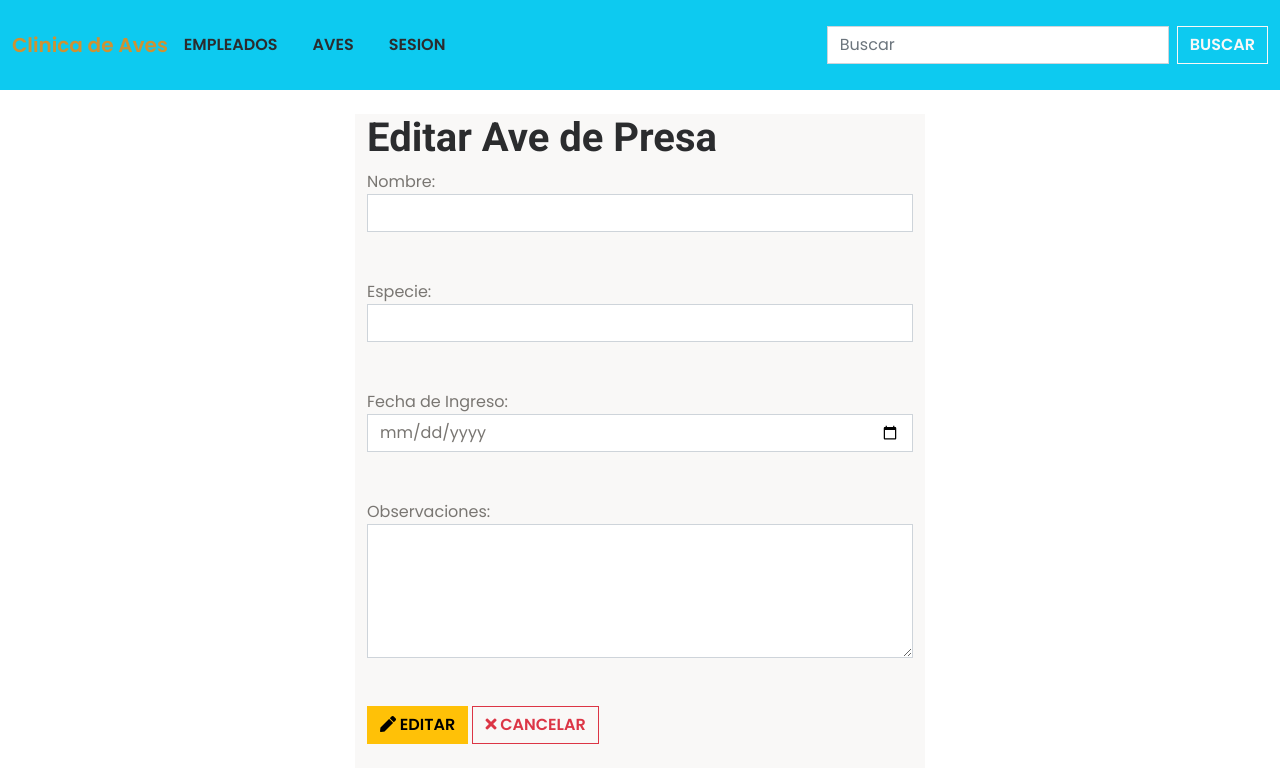
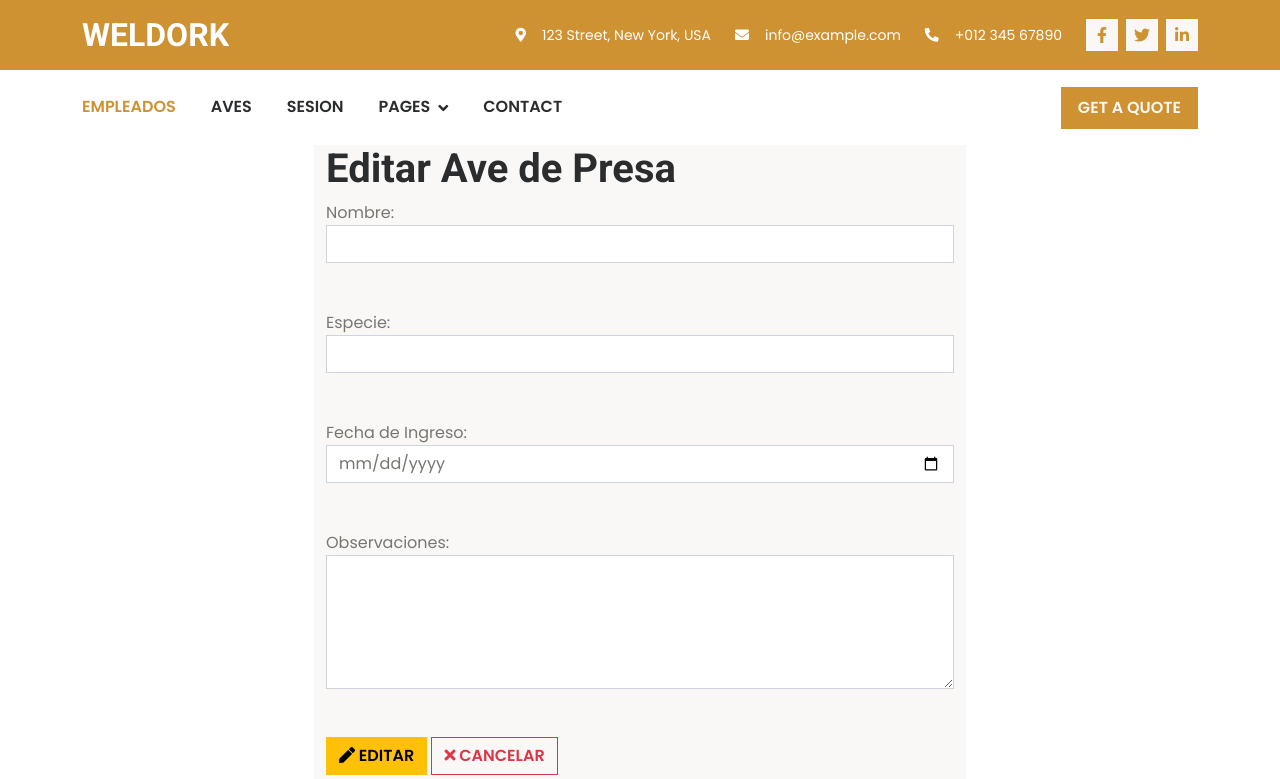
Before and after one commit to Jajasaludos89/Clinica, a Django app: template Aplicaciones/Modulo/templates/editarAve.html in a window 1280 px wide. Shown: the top 779 px of the page. Run offline with Django 3.2, Linux system fonts and the light colour scheme; the template is opened without the code that fills it, so the values that code supplies are empty; some libraries are stand-ins or nearby versions; grey boxes are pictures that could not be loaded.

Commit message:
cambios finales 3.0

```diff
--- a/Aplicaciones/Modulo/templates/plantilla.html
+++ b/Aplicaciones/Modulo/templates/plantilla.html
@@ -1,72 +1,115 @@
+{% load static %}
 <!DOCTYPE html>
-<html lang="es">
+<html lang="en">
+
 <head>
-    {% load static %}
     <meta charset="utf-8">
-    <title>Clinica de Aves</title>
+    <title>WELDORK - Welding Website Template</title>
     <meta content="width=device-width, initial-scale=1.0" name="viewport">
+    <meta content="" name="keywords">
+    <meta content="" name="description">
 
+    <!-- Favicon -->
     <link href="{% static 'img/favicon.ico' %}" rel="icon">
 
+    <!-- Google Web Fonts -->
     <link rel="preconnect" href="https://fonts.googleapis.com">
     <link rel="preconnect" href="https://fonts.gstatic.com" crossorigin>
     <link href="https://fonts.googleapis.com/css2?family=Poppins:wght@400;600&family=Roboto:wght@700;800&display=swap" rel="stylesheet">
 
+    <!-- Icon Font Stylesheet -->
     <link href="https://cdnjs.cloudflare.com/ajax/libs/font-awesome/5.10.0/css/all.min.css" rel="stylesheet">
     <link rel="stylesheet" href="https://cdn.jsdelivr.net/npm/bootstrap-icons@1.10.4/font/bootstrap-icons.css">
 
+    <!-- Libraries Stylesheet -->
     <link href="{% static 'lib/animate/animate.min.css' %}" rel="stylesheet">
     <link href="{% static 'lib/owlcarousel/assets/owl.carousel.min.css' %}" rel="stylesheet">
 
+    <!-- Customized Bootstrap Stylesheet -->
     <link href="{% static 'css/bootstrap.min.css' %}" rel="stylesheet">
 
+    <!-- Template Stylesheet -->
     <link href="{% static 'css/style.css' %}" rel="stylesheet">
+</head>
 
-    <script src="https://cdn.jsdelivr.net/npm/sweetalert2@11"></script>
-</head>
 <body>
-
-    <div id="spinner"
-        class="show bg-white position-fixed translate-middle w-100 vh-100 top-50 start-50 d-flex align-items-center justify-content-center">
+    <!-- Spinner Start -->
+    <div id="spinner" class="show bg-white position-fixed translate-middle w-100 vh-100 top-50 start-50 d-flex align-items-center justify-content-center">
         <div class="spinner-border text-primary" role="status" style="width: 3rem; height: 3rem;"></div>
     </div>
+    <!-- Spinner End -->
 
-    <a href="#" class="btn btn-lg btn-primary btn-lg-square back-to-top"><i class="bi bi-arrow-up"></i></a>
+    <!-- Topbar Start -->
+    <div class="container-fluid bg-primary text-white d-none d-lg-flex wow fadeIn" data-wow-delay="0.1s">
+        <div class="container py-3">
+            <div class="d-flex align-items-center">
+                <a href="index.html">
+                    <h2 class="text-white fw-bold m-0">WELDORK</h2>
+                </a>
+                <div class="ms-auto d-flex align-items-center">
+                    <small class="ms-4"><i class="fa fa-map-marker-alt me-3"></i>123 Street, New York, USA</small>
+                    <small class="ms-4"><i class="fa fa-envelope me-3"></i>info@example.com</small>
+                    <small class="ms-4"><i class="fa fa-phone-alt me-3"></i>+012 345 67890</small>
+                    <div class="ms-3 d-flex">
+                        <a class="btn btn-sm-square btn-light text-primary ms-2" href="#"><i class="fab fa-facebook-f"></i></a>
+                        <a class="btn btn-sm-square btn-light text-primary ms-2" href="#"><i class="fab fa-twitter"></i></a>
+                        <a class="btn btn-sm-square btn-light text-primary ms-2" href="#"><i class="fab fa-linkedin-in"></i></a>
+                    </div>
+                </div>
+            </div>
+        </div>
+    </div>
+    <!-- Topbar End -->
 
-    <nav class="navbar navbar-expand-lg bg-info">
-        <div class="container-fluid">
-            <a class="navbar-brand" href="/"><b>Clinica de Aves</b></a>
-            <button class="navbar-toggler" type="button" data-bs-toggle="collapse" data-bs-target="#navbarSupportedContent">
+    <!-- Navbar Start -->
+    <div class="container-fluid bg-white sticky-top wow fadeIn" data-wow-delay="0.1s">
+        <div class="container">
+            <nav class="navbar navbar-expand-lg bg-white navbar-light p-lg-0">
+                <a href="index.html" class="navbar-brand d-lg-none">
+                    <h1 class="fw-bold m-0">WELDORK</h1>
+                </a>
+                <button type="button" class="navbar-toggler me-0" data-bs-toggle="collapse" data-bs-target="#navbarCollapse">
                     <span class="navbar-toggler-icon"></span>
                 </button>
-            <div class="collapse navbar-collapse" id="navbarSupportedContent">
-                <ul class="navbar-nav me-auto mb-2 mb-lg-0">
-                    <li class="nav-item"><a class="nav-link" href="/">Empleados</a></li>
-                    <li class="nav-item"><a class="nav-link" href="/aves">Aves</a></li>
-                    <li class="nav-item"><a class="nav-link" href="/sesiones">Sesion</a></li>
-                </ul>
-                <form class="d-flex" role="search">
-                    <input class="form-control me-2" type="search" placeholder="Buscar">
-                    <button class="btn btn-outline-light" type="submit">Buscar</button>
-                </form>
+                <div class="collapse navbar-collapse" id="navbarCollapse">
+                    <div class="navbar-nav">
+                        <a href="/" class="nav-item nav-link active">Empleados</a>
+                        <a href="/aves" class="nav-item nav-link">Aves</a>
+                        <a href="/sesiones" class="nav-item nav-link">Sesion</a>
+                        <div class="nav-item dropdown">
+                            <a href="#" class="nav-link dropdown-toggle" data-bs-toggle="dropdown">Pages</a>
+                            <div class="dropdown-menu bg-light rounded-0 rounded-bottom m-0">
+                                <a href="feature.html" class="dropdown-item">Features</a>
+                                <a href="team.html" class="dropdown-item">Our Team</a>
+                                <a href="testimonial.html" class="dropdown-item">Testimonial</a>
+                                <a href="appoinment.html" class="dropdown-item">Appoinment</a>
+                                <a href="404.html" class="dropdown-item">404 Page</a>
+                                <li class="nav-item">
+                            </div>
+                        </div>
+                        <a href="contact.html" class="nav-item nav-link">Contact</a>
+                    </div>
+                    <div class="ms-auto d-none d-lg-block">
+                        <a href="#" class="btn btn-primary py-2 px-3">Get A Quote</a>
                     </div>
                 </div>
             </nav>
+        </div>
+    </div>
+    <!-- Navbar End -->
 
-    <div class="container py-4">
     {% block contenido %}
     {% endblock %}
-    </div>
 
-    <div class="row bg-info text-white text-center p-4">
-        <div class="col-md-4">
+    <div class="row bg-info" style="padding:20px; color:white;">
+        <div class="col-md-4 text-center">
             <img height="100px" src="https://repositorio.uce.edu.ec/archivos/dsaltamirano/Bolsa_de_empleo/bolsa-de-empleo_0.jpg" alt="">
         </div>
-        <div class="col-md-4">
+        <div class="col-md-4 text-center">
             <h4><b>Desarrollado por:</b></h4>
             <h5>Javier Pilco</h5>
         </div>
-        <div class="col-md-4">
+        <div class="col-md-4 text-center">
             <h1>Latacunga 2025</h1>
         </div>
     </div>
@@ -83,6 +126,10 @@
       {% endfor %}
     {% endif %}
 
+    <!-- Back to Top -->
+    <a href="#" class="btn btn-lg btn-primary btn-lg-square back-to-top"><i class="bi bi-arrow-up"></i></a>
+
+    <!-- JavaScript Libraries -->
     <script src="https://ajax.googleapis.com/ajax/libs/jquery/3.6.1/jquery.min.js"></script>
     <script src="https://cdn.jsdelivr.net/npm/bootstrap@5.0.0/dist/js/bootstrap.bundle.min.js"></script>
     <script src="{% static 'lib/wow/wow.min.js' %}"></script>
@@ -91,6 +138,7 @@
     <script src="{% static 'lib/counterup/counterup.min.js' %}"></script>
     <script src="{% static 'lib/owlcarousel/owl.carousel.min.js' %}"></script>
 
+    <!-- Template Javascript -->
     <script src="{% static 'js/main.js' %}"></script>
 
 </body>
```
Lines whose indentation alone changed are shown as unchanged.
